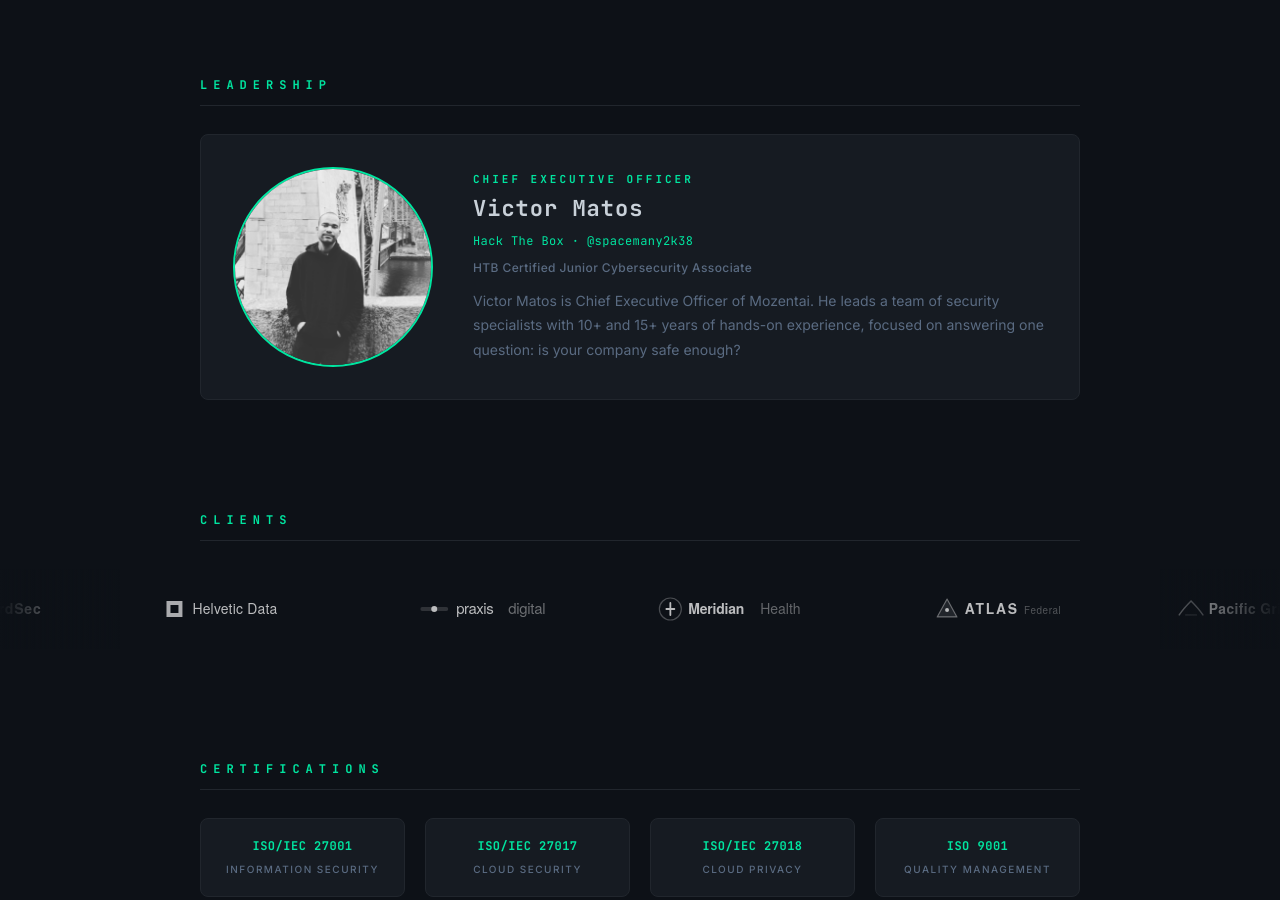
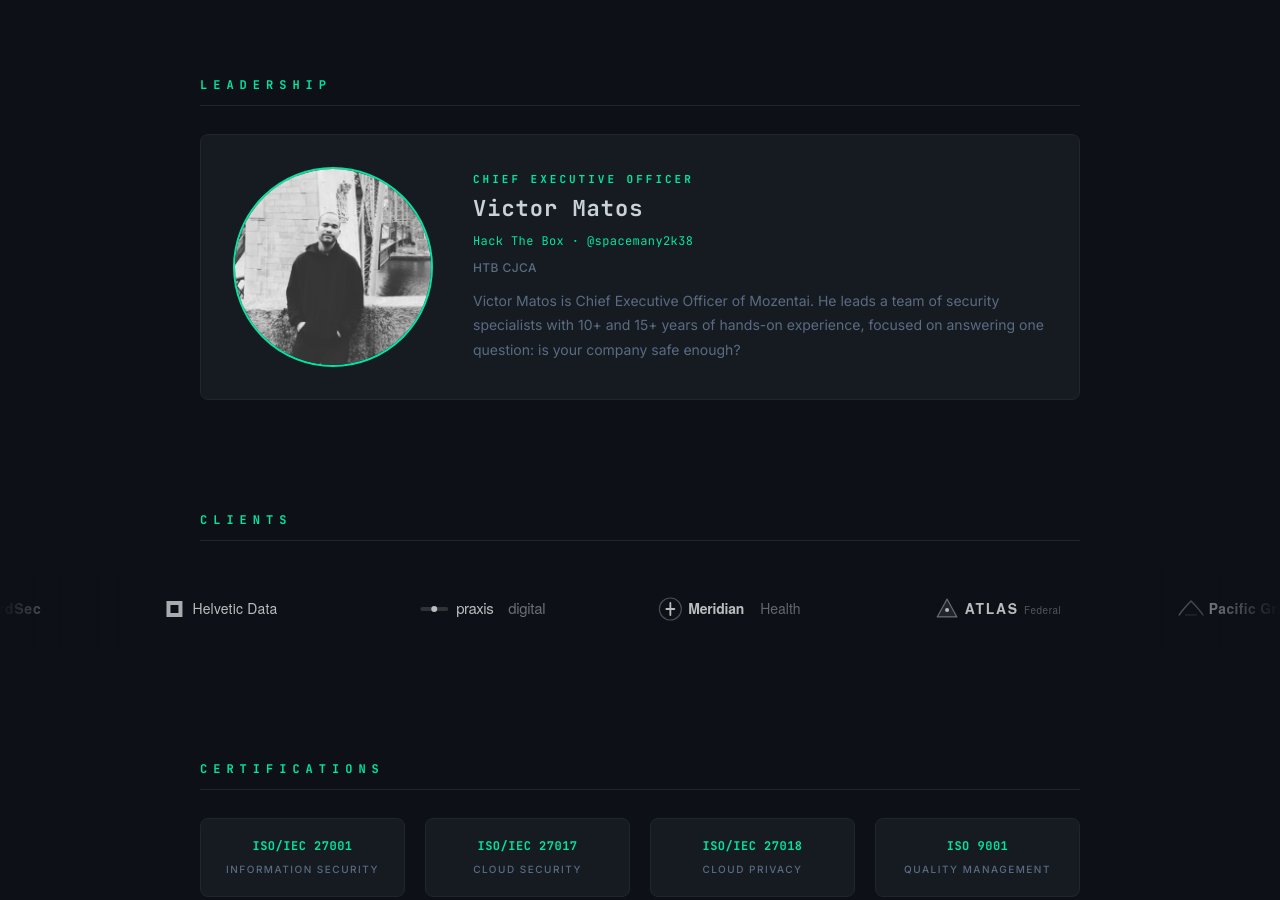
Before and after one commit to Mozentai/mozentai.com, a Jekyll site: the page built from index.md, in a window 1280 px wide and 900 px high, scrolled down 1913 px. Built offline with Jekyll 4.4.1, drawn with Linux system fonts in a browser that asks for light colours.

Commit message:
Show HTB credential as abbreviated CJCA, never expand to Junior.
Victor is an expert-level professional; the expanded cert name
misrepresented his seniority on his own company page.

```diff
--- a/_data/leadership.yml
+++ b/_data/leadership.yml
@@ -6,4 +6,4 @@
 htb_url: https://profile.hackthebox.com/profile/019cab82-c302-71b6-a445-abbfbbb76b89
 htb_handle: spacemany2k38
 htb_label: Hack The Box
-htb_cred: HTB Certified Junior Cybersecurity Associate
+htb_cred: HTB CJCA
```
Also changed, not shown: 1 other file.
